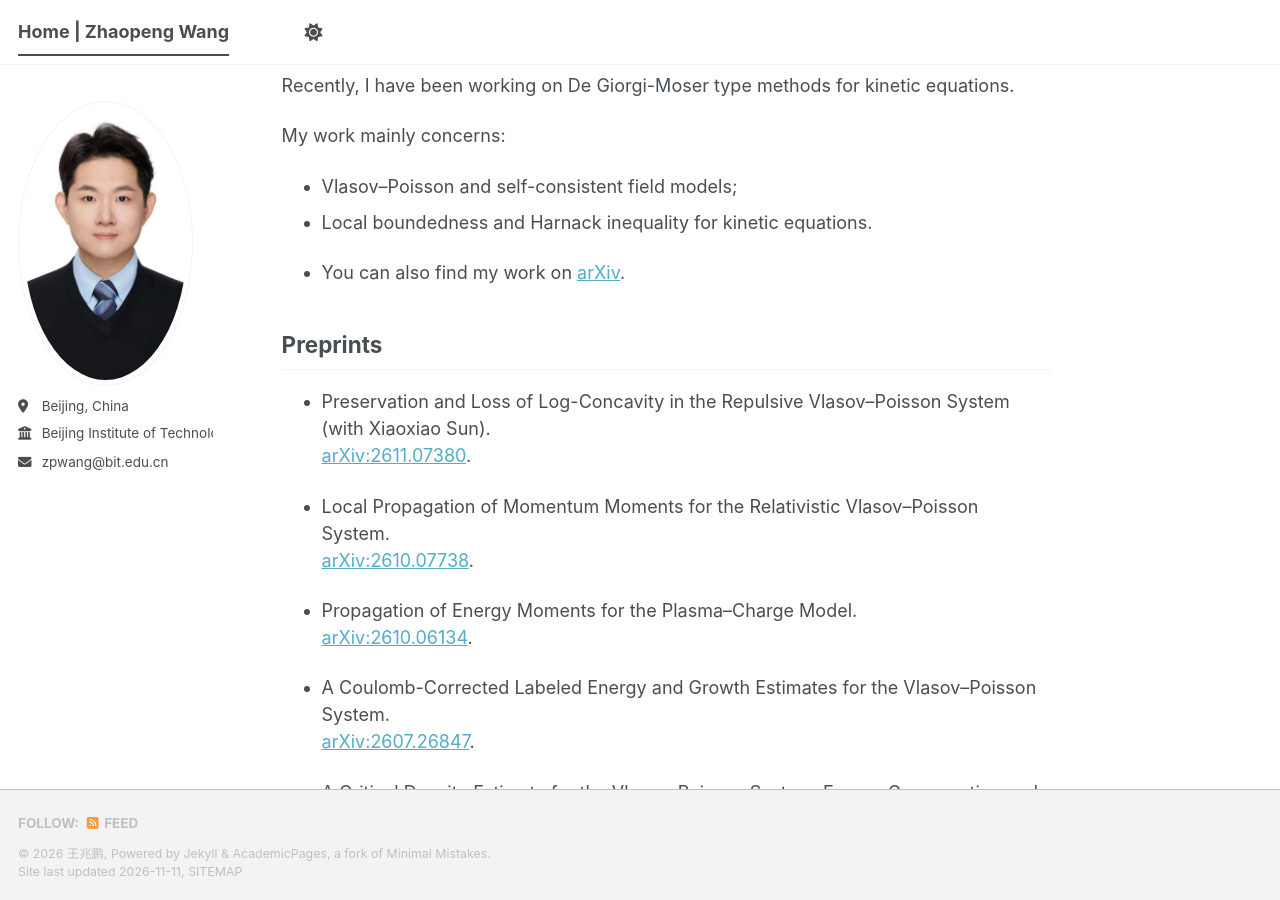
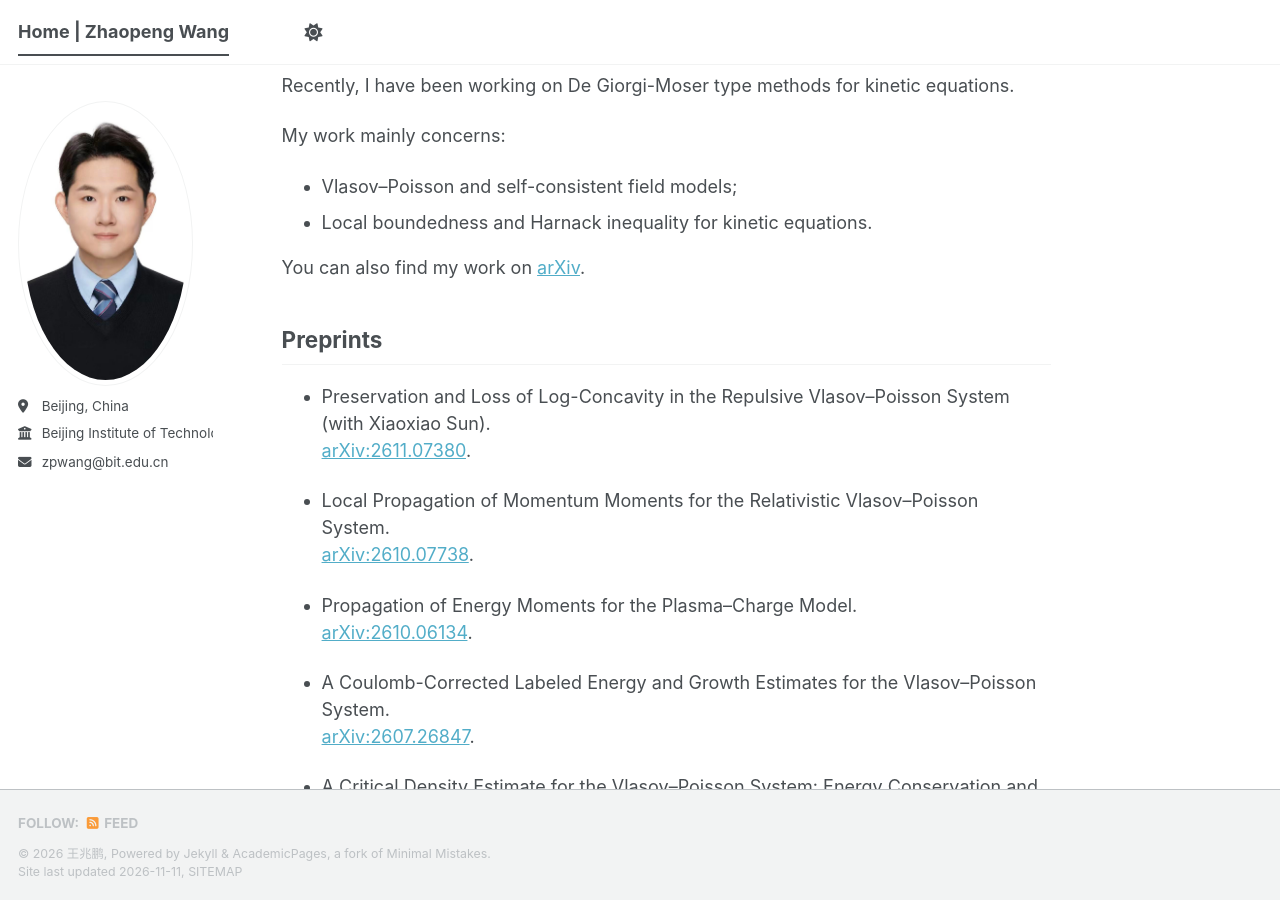
Before and after one commit to zpwangmath/zpwangmath.github.io, a Jekyll site: the page built from index.md, in a window 1280 px wide and 900 px high, scrolled down 402 px. Built offline with Jekyll 4.4.1, drawn with Linux system fonts in a browser that asks for light colours; a style sheet for code colours, icons or effects is not loaded.

```diff
--- a/index.md
+++ b/index.md
@@ -18,7 +18,8 @@ My work mainly concerns:
 - Vlasov–Poisson and self-consistent field models;
 - Local boundedness and Harnack inequality for kinetic equations.
 
-- <p>You can also find my work on <a href="https://arxiv.org/a/wang_z_38" target="_blank" rel="noopener noreferrer">arXiv</a>.</p>
+
+<p>You can also find my work on <a href="https://arxiv.org/a/wang_z_38" target="_blank" rel="noopener noreferrer">arXiv</a>.</p>
 
 
 <h2>Preprints</h2>
```
